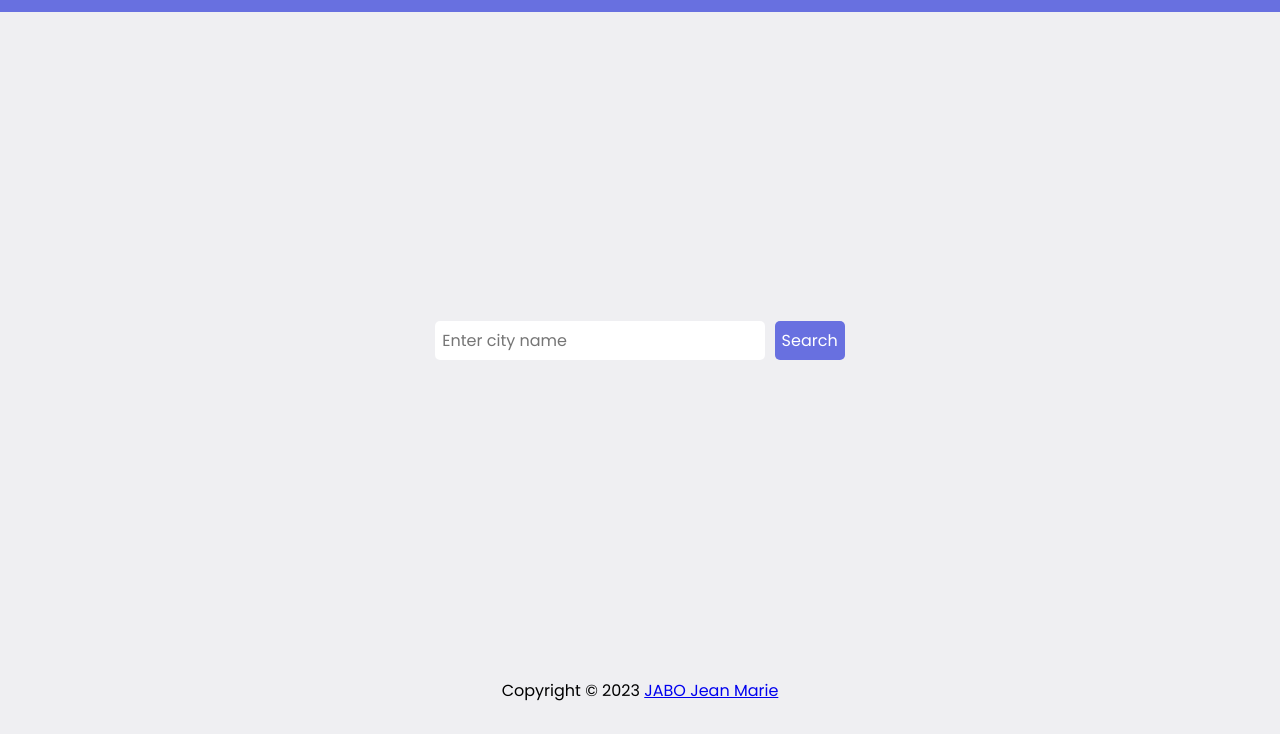
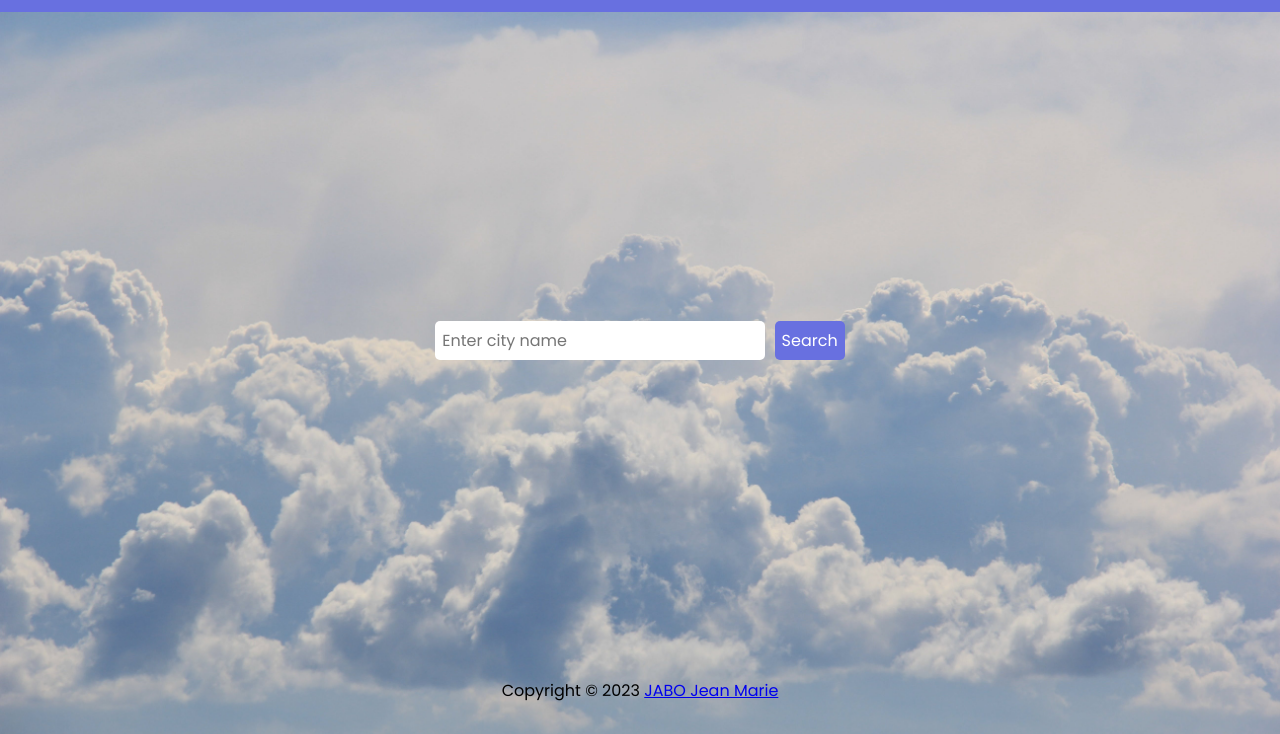
Before and after one commit to Heisjabo/weather-app, a plain HTML site: page index.html in a window 1280 px wide. Shown: the part 66-800 px from the top of the page. Drawn offline with Linux system fonts and the light colour scheme.

Commit message:
add bg-image

```diff
--- a/style.css
+++ b/style.css
@@ -21,7 +21,9 @@ html {
 body {
   font-family: 'Poppins', sans-serif;
   font-size: 1.6rem;
-  background-color: var(--secondary-dark);
+  /* background-color: var(--secondary-dark); */
+  background: url('./images/sky-img.jpg');
+  background-size: cover;
   display: flex;
   flex-direction: column;
   justify-content: space-between;
```
Also changed, not shown: images/sky-img.jpg (added).
